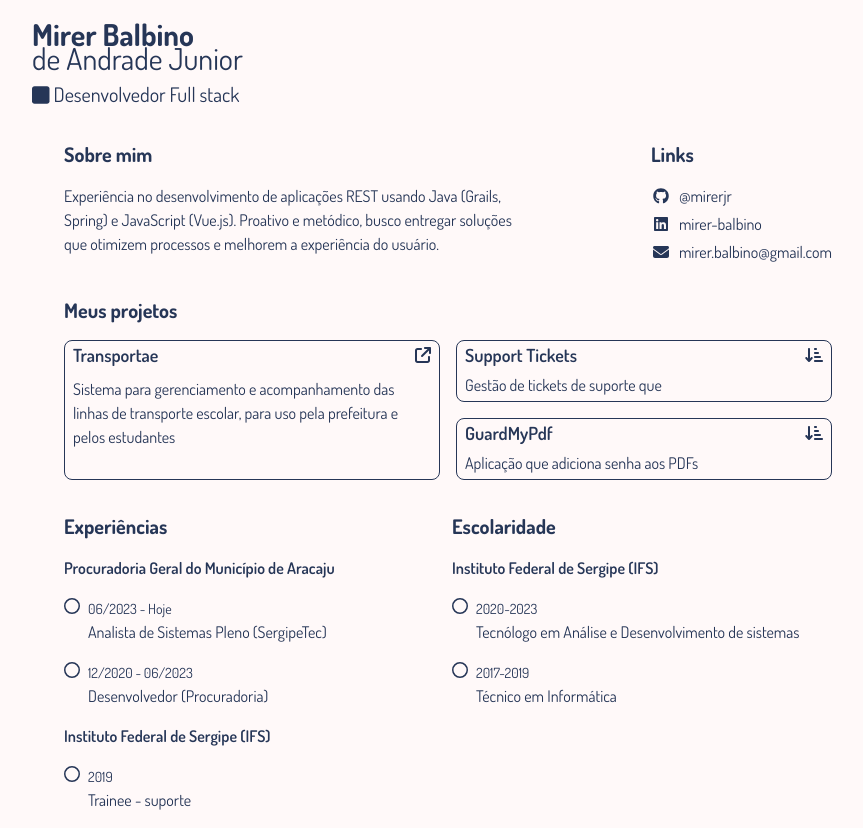
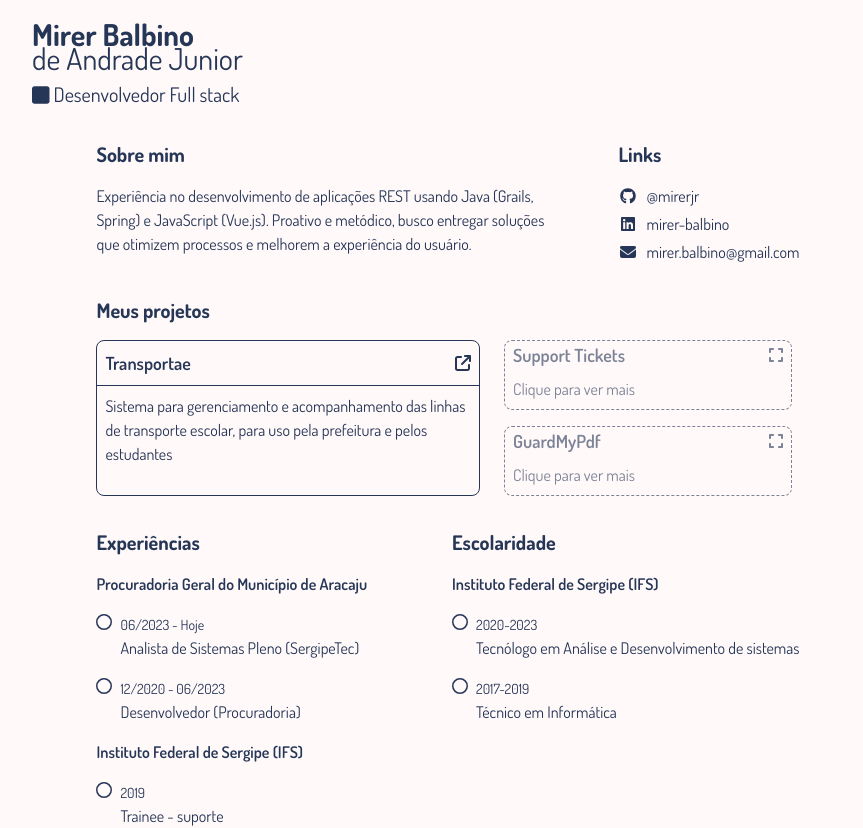
Before and after one commit to mirerjr/portfolio, a Vue app: page / in a window 1280 px wide. Shown: the whole page, without its empty margins (192-1055 px from the left). Built offline with nearby package versions, Linux system fonts and the light colour scheme.

Commit message:
style: add 'opacity' and 'translate-y' transitions to project cards

```diff
--- a/src/App.vue
+++ b/src/App.vue
@@ -87,7 +87,7 @@ function handleExtendedProject(title) {
         </BaseSection>
       </section>
       <BaseSection title="Meus projetos">
-        <div class="grid grid-cols-2 grid-rows-2 gap-4">
+        <div class="grid gap-4">
           <ProjectCard
             v-for="project in projects"
             :key="project.title"
--- a/src/components/ProjectCard.vue
+++ b/src/components/ProjectCard.vue
@@ -1,4 +1,6 @@
 <script setup>
+import { computed } from "vue";
+
 const emit = defineEmits(["extended"]);
 
 const props = defineProps({
@@ -22,6 +24,10 @@ const props = defineProps({
 
 const isExtended = defineModel({ type: Boolean, default: false });
 
+const descriptionText = computed(() =>
+  isExtended.value ? props.description : "Clique para ver mais",
+);
+
 function handleExtend() {
   if (!isExtended.value) {
     isExtended.value = true;
@@ -34,24 +40,26 @@ function handleExtend() {
 
 <template>
   <article
-    class="cursor-pointer rounded-lg border border-main"
+    class="cursor-pointer rounded-lg border border-main transition duration-300 ease-in-out"
     :class="{
-      'col-start-1 col-end-2 row-span-2 row-start-1': isExtended,
-      'col-start-2': !isExtended,
+      'w-sm hover:-translate-y-0.5 sm:col-start-1 sm:col-end-2 sm:row-span-2 sm:row-start-1':
+        isExtended,
+      'w-sm border-dashed opacity-60 select-none hover:opacity-100 sm:col-start-2 sm:w-2xs':
+        !isExtended,
     }"
     @click="handleExtend()"
   >
-    <header class="flex items-center justify-between px-2">
+    <header
+      class="flex items-center justify-between px-2"
+      :class="{ 'border-b py-2': isExtended }"
+    >
       <h3 class="text-lg font-semibold">{{ title }}</h3>
       <fontAwesomeIcon v-if="isExtended" icon="fa-solid fa-external-link" />
-      <fontAwesomeIcon v-else icon="fa-solid fa-arrow-down-short-wide" />
+      <fontAwesomeIcon v-else icon="fa-solid fa-expand" />
     </header>
-    <p
-      class="max-w-sm p-2"
-      :class="{ 'p-2': isExtended, 'truncate px-2 py-1': !isExtended }"
-    >
+    <p class="p-2" :class="{ truncate: !isExtended }">
       <slot>
-        {{ description }}
+        {{ descriptionText }}
       </slot>
     </p>
   </article>
--- a/src/plugins/font-awesome.js
+++ b/src/plugins/font-awesome.js
@@ -3,8 +3,8 @@ import { faGithub, faLinkedin } from "@fortawesome/free-brands-svg-icons";
 import {
   faEnvelope,
   faExternalLink,
-  faArrowDownShortWide,
   faSquare,
+  faExpand,
 } from "@fortawesome/free-solid-svg-icons";
 import { faCircle } from "@fortawesome/free-regular-svg-icons";
 
@@ -16,7 +16,7 @@ library.add(
   // Solid
   faEnvelope,
   faExternalLink,
-  faArrowDownShortWide,
+  faExpand,
   faSquare,
 
   // Regular
```
